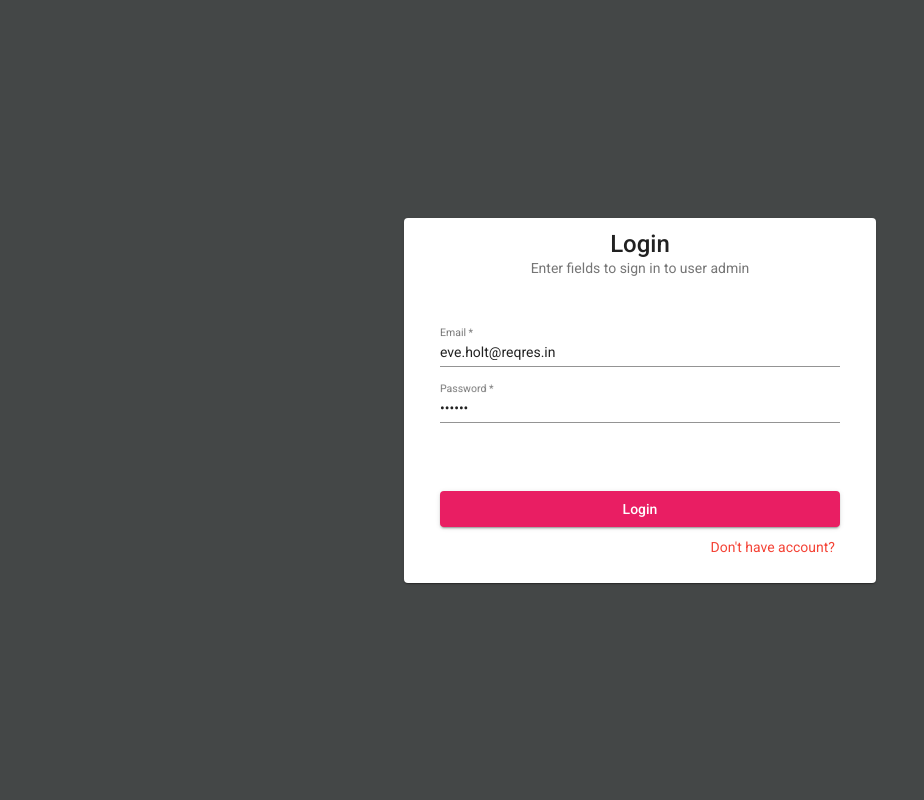
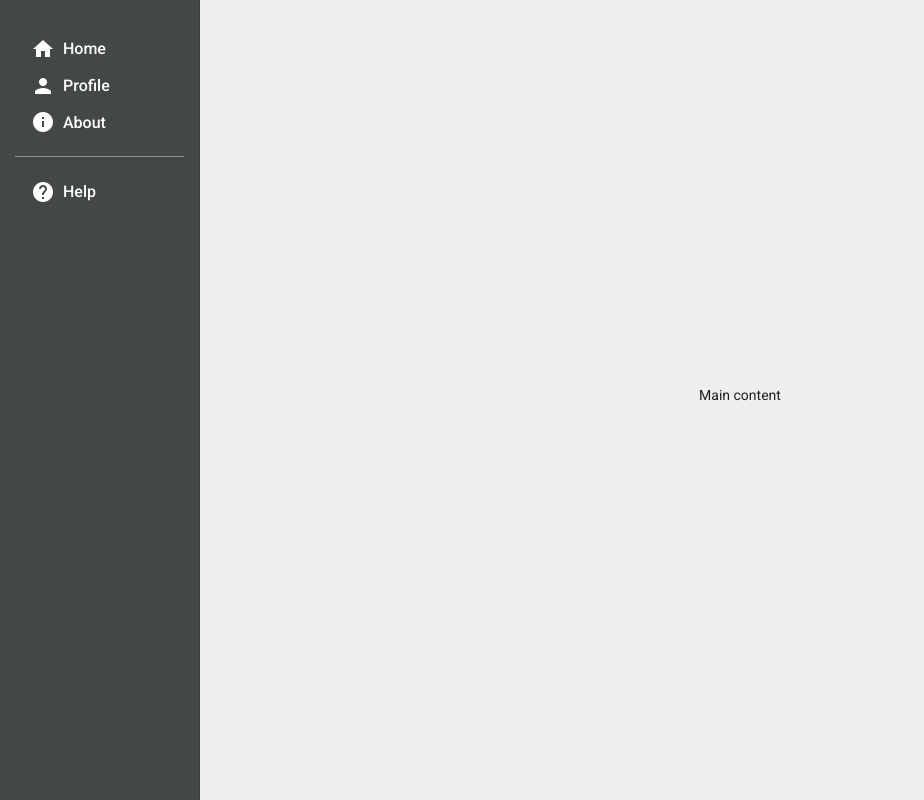
Before and after one commit to Alexsaurio/admin-user, an Angular app: page / in a window 1280 px wide. Before the commit this address led to /login. Shown: the whole page, without its empty margins (0-924 px from the left). Built offline with nearby package versions, Linux system fonts and the light colour scheme; sample sign-in values are in the browser's storage.

Commit message:
bugfix dentro del authserv con el sessionstorage

```diff
--- a/src/app/app-routing.module.ts
+++ b/src/app/app-routing.module.ts
@@ -14,6 +14,7 @@ const routes: Routes = [
   {path: 'login', component: LoginComponent},
   {path: 'register', component: RegisterComponent},
   {path: '', component: HomeComponent, canActivate: [AuthGuard]},
+  {path: 'home', component: HomeComponent, canActivate: [AuthGuard]},
   {path: '**', component: HomeComponent , canActivate: [AuthGuard]}
 ];
 
--- a/src/app/app.module.ts
+++ b/src/app/app.module.ts
@@ -12,6 +12,9 @@ import { MatIconModule } from '@angular/material/icon';
 import { MatCardModule } from '@angular/material/card';
 import { MatInputModule } from '@angular/material/input';
 import { MatButtonModule } from '@angular/material/button';
+import { MatToolbarModule } from '@angular/material/toolbar';
+import { MatSidenavModule } from '@angular/material/sidenav';
+import { MatDividerModule } from '@angular/material/divider';
 
 // importacion de servicios
 import { UserService  } from './core/services/user/user.service';
@@ -45,6 +48,9 @@ import { RegisterComponent } from './layout/register/register.component';
     MatCardModule,
     MatInputModule,
     MatButtonModule,
+    MatToolbarModule,
+    MatSidenavModule,
+    MatDividerModule,
 
   ],
   providers: [UserService, AuthService],
--- a/src/app/core/helpers/auth.guard.ts
+++ b/src/app/core/helpers/auth.guard.ts
@@ -16,13 +16,10 @@ export class AuthGuard implements CanActivate {
     next: ActivatedRouteSnapshot,
     state: RouterStateSnapshot): Observable<boolean | UrlTree> | Promise<boolean | UrlTree> | boolean | UrlTree {
     var isAuthenticated = this.authService.getAuthSession();
-    if (isAuthenticated !== 'success') {
+    if (!isAuthenticated) {
       this.router.navigate(['/login']);
-      return false;
     }
-    else{
-      return true
-    }
+    return isAuthenticated;
   }
 
 }
--- a/src/app/core/services/auth/auth.service.ts
+++ b/src/app/core/services/auth/auth.service.ts
@@ -2,6 +2,7 @@ import { Injectable } from '@angular/core';
 
 import { HttpClient } from '@angular/common/http';
 import { Observable } from 'rxjs';
+import { Router } from '@angular/router';
 
 // importacion de environment
 import { environment as env } from '../../../../environments/environment';
@@ -19,9 +20,7 @@ export class AuthService {
   private urlLogin = env.urlUser + 'login';
   private urlRegister = env.urlUser + 'register';
 
-  public isAuthenticate = false;
-
-  constructor(private http: HttpClient) { }
+  constructor(private http: HttpClient, private router: Router) { }
 
   login(logObj: Log): Observable<Session>{
     return this.http.post<Session>(this.urlLogin, logObj);
@@ -32,12 +31,13 @@ export class AuthService {
   }
 
   getAuthSession(){
-    return sessionStorage.getItem('isAuth');
+    return sessionStorage.getItem('isAuth') ? true : false;
   }
 
   loggedInt(token: string){
     sessionStorage.setItem('token', token);
     sessionStorage.setItem('isAuth', 'success');
+    this.router.navigate(['/home']);
   }
 
   logOut(){
--- a/src/app/layout/home/home.component.html
+++ b/src/app/layout/home/home.component.html
@@ -1 +1,34 @@
-<p>home works!</p>
+<mat-sidenav-container class="sidenav-container">
+    <img class="avatar mat-elevation-z8" src="https://source.unsplash.com/c_GmwfHBDzk/200x200" />
+
+    <h4 class="name">John Smith</h4>
+    <p class="designation">Software Engineer</p>
+
+    <mat-divider></mat-divider>
+    <mat-sidenav mode="side" *ngIf="true" opened>
+        <button mat-button class="menu-button">
+            <mat-icon>home</mat-icon>
+            <span>Home</span>
+        </button>
+        <button mat-button class="menu-button">
+            <mat-icon>person</mat-icon>
+            <span>Profile</span>
+        </button>
+        <button mat-button class="menu-button">
+            <mat-icon>info</mat-icon>
+            <span>About</span>
+        </button>
+
+        <mat-divider></mat-divider>
+
+        <button mat-button class="menu-button">
+            <mat-icon>help</mat-icon>
+            <span>Help</span>
+        </button>
+    </mat-sidenav>
+    <mat-sidenav-content>
+        <div class="sidenav-content">
+            Main content
+        </div>
+    </mat-sidenav-content>
+</mat-sidenav-container>
--- a/src/app/layout/home/home.component.scss
+++ b/src/app/layout/home/home.component.scss
@@ -0,0 +1,61 @@
+.sidenav-container {
+    position: absolute;
+    top: 0;
+    bottom: 0;
+    left: 0;
+    right: 0;
+    background: #eee;
+
+    mat-sidenav {
+        background: #444747;
+        color: white;
+        padding: 30px 15px;
+        text-align: center;
+        width: 200px;
+    }
+
+    .sidenav-content {
+        height: calc(100vh - 50px);
+        margin: 20px;
+
+        display: flex;
+        justify-content: center;
+        align-items: center;
+    }
+}
+
+.menu-button {
+    width: 100%;
+    display: flex;
+    align-items: center;
+    justify-content: flex-start;
+    font-size: 1rem;
+
+    mat-icon {
+        margin-right: 8px;
+    }
+}
+
+.avatar {
+    margin-top: 16px;
+    width: 100px;
+    height: 100px;
+    border-radius: 50%;
+}
+
+.name {
+    margin-top: 8px;
+    font-weight: normal;
+}
+
+.designation {
+    margin-top: 2px;
+    font-size: 0.7rem;
+    color: lightgrey;
+}
+
+mat-divider {
+    margin-top: 16px;
+    margin-bottom: 16px;
+    background-color: rgba(255, 255, 255, 0.5);
+}
--- a/src/app/layout/login/login.component.ts
+++ b/src/app/layout/login/login.component.ts
@@ -29,7 +29,6 @@ export class LoginComponent implements OnInit {
     this.authservice.login(this.userForm.value).subscribe(
       response => {
         this.authservice.loggedInt(response.token);
-        this.router.navigate(['/home']);
       },
       error => {
         this.msgError = error.error.error;
--- a/src/app/layout/register/register.component.ts
+++ b/src/app/layout/register/register.component.ts
@@ -29,8 +29,7 @@ export class RegisterComponent implements OnInit {
   register() {
     this.authservice.register(this.newUserForm.value).subscribe(
       response => {
-        this.authservice.loggedInt();
-        this.router.navigate(['/home']);
+        this.authservice.loggedInt(response.token);
       },
       error => {
         this.msgError = error.error.error;
```
